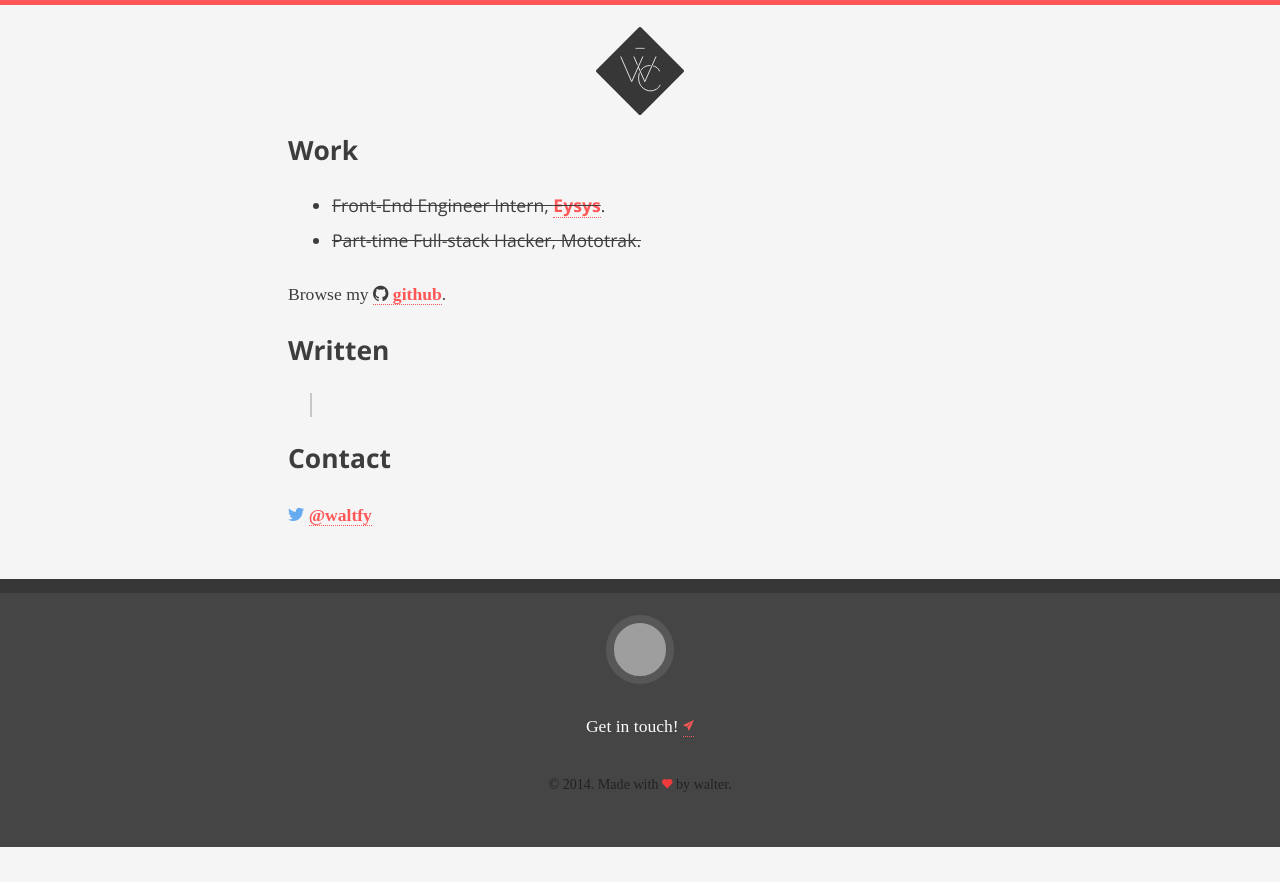
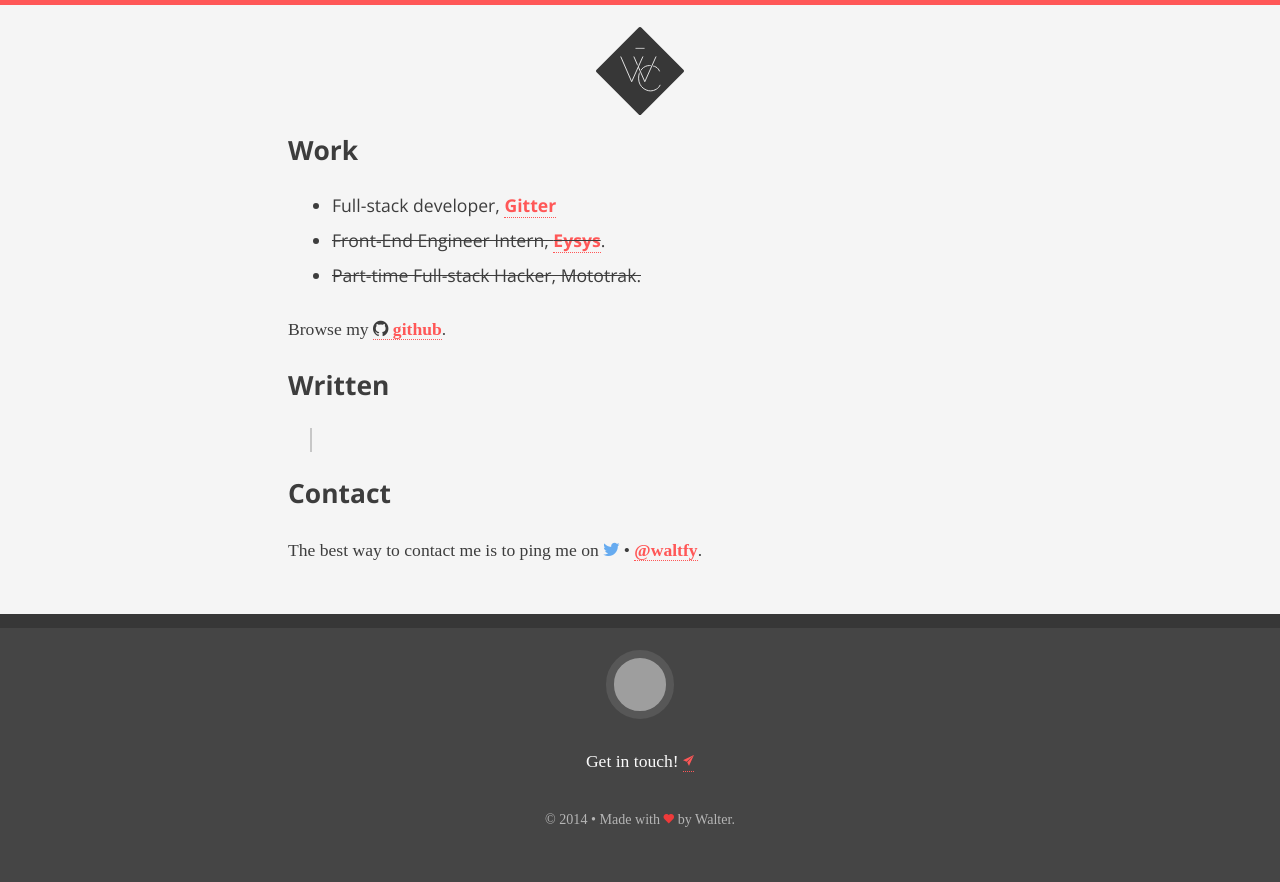
Before and after one commit to waltfy/waltfy.github.io, a Node server app: template views/index.jade in a window 1280 px wide. Before the commit the page ends 847 px from the top, so only its background shows below. Run offline with Node 20, Linux system fonts and the light colour scheme; the template is opened without the code that fills it, so the values that code supplies are empty; style sheets or scripts are compiled from the project's sources; some web fonts are replaced; grey boxes are pictures that could not be loaded.

Commit message:
updating

```diff
--- a/app.js
+++ b/app.js
@@ -3,7 +3,8 @@ var express = require('express'),
     http = require('http'),
     path = require('path'),
     app = express(),
-    poet = require('poet')(app);
+    poet = require('poet')(app),
+    gith = require('gith').create(3001);
 
 /* poet */
 poet
@@ -27,22 +28,38 @@ app.locals.env = app.get('env');
 app.locals.moment = require('moment');
 
 // development only
-if ('development' == app.get('env')) {
-  app.use(express.errorHandler());
+if (app.locals.env === 'development') app.use(express.errorHandler());
+
+/* This function produces a summary of a post's content, alongside a link to the full story. */
+var getSummary = function (post) {
+  var summary = new String(post.content);
+  return summary.substr(0, 300) + '... <a href=\'' + post.url + '\'> more <i class=\'ion-arrow-right-c\'></i>';
 }
 
+/* home */
 app.get('/', function (req, res, nxt) {
   var posts = poet.helpers.getPosts(0, 5),
       latest = posts.shift(),
       summary = getSummary(latest);
 
-  res.render('index', {posts: posts, title: '@waltfy', latest: { post: latest, summary: summary } })
+  res.render('index', {
+    posts: posts,
+    title: '@waltfy',
+    latest: {
+      post: latest,
+      summary: summary
+    }
+  });
 });
 
+/* single post */
 poet.addRoute('/written/:post', function (req, res, nxt) {
   var post = poet.helpers.getPost(req.params.post);
   if (post) {
-    res.render('post', { post: post, title: post.title });
+    res.render('post', {
+      post: post,
+      title: post.title
+    });
   } else {
     res.send(404);
   }
@@ -52,8 +69,14 @@ http.createServer(app).listen(app.get('port'), function(){
   console.log('waltercarvalho.com running on port ' + app.get('port'));
 });
 
-/* This function produces a summary of a post's content, alongside a link to the full story. */
-var getSummary = function (post) {
-  var summary = new String(post.content);
-  return summary.substr(0, 300) + '... <a href=\'' + post.url + '\'> more <i class=\'ion-arrow-right-c\'></i>';
+if (app.locals.env !== 'development') {
+  gith({repo: 'waltervascarvalho/personal'})
+    .on( 'all', function (payload) {
+      var sys = require('sys')
+      var exec = require('child_process').exec;
+      function puts (error, stdout, stderr) {
+        sys.puts(stdout);
+      }
+      exec(". /deploy-develop.sh", puts);
+    });
 }
--- a/package.json
+++ b/package.json
@@ -7,9 +7,10 @@
   },
   "dependencies": {
     "express": "3.3.8",
+    "gith": "^1.0.4",
     "jade": "*",
-    "poet": "*",
-    "moment": "~2.4.0"
+    "moment": "~2.4.0",
+    "poet": "*"
   },
   "devDependencies": {
     "grunt": "~0.4.2",
--- a/src/styl/main.styl
+++ b/src/styl/main.styl
@@ -65,6 +65,8 @@ h1, h2, h3, h4, h5, h6
   display inline-block
 
 p
+  &:first-child
+    margin-top 0
   font-family $cons
   font-weight 400
   line-height 1.6
@@ -147,7 +149,7 @@ footer
   border-top .8em darken($bg, 20%) solid
   color $ink_light
   small
-    color darken($bg, 50%)
+    color lighten($bg, 60%)
 
 /* extras */
 .hide
--- a/src/styl/style.styl
+++ b/src/styl/style.styl
@@ -1,4 +1,4 @@
-/*! waltercarvalho.com - v0.0.1 - 2014-06-05 */
+/*! waltercarvalho.com - v0.0.1 - 2014-07-01 */
 @import "../fonts/ionicons/css/ionicons.css"
 
 /* simplest css reset */
@@ -66,6 +66,8 @@ h1, h2, h3, h4, h5, h6
   display inline-block
 
 p
+  &:first-child
+    margin-top 0
   font-family $cons
   font-weight 400
   line-height 1.6
@@ -148,7 +150,7 @@ footer
   border-top .8em darken($bg, 20%) solid
   color $ink_light
   small
-    color darken($bg, 50%)
+    color lighten($bg, 60%)
 
 /* extras */
 .hide
--- a/views/index.jade
+++ b/views/index.jade
@@ -4,8 +4,8 @@ block content
   h2#work Work
   p
     ul
-      //- li Junior Developer at
-      //-     a(href='http://gitter.im') Gitter
+      li Full-stack developer,
+        a(href='http://gitter.im') Gitter
       li
         strike
           | Front-End Engineer Intern,
@@ -33,7 +33,9 @@ block content
           a(href=post.url) #{post.title}
         small.date  #{moment(moment(post.date).format('DDMMYYYY'), "DDMMYYYY").fromNow()}
   h2#contact Contact
-  p
+  p The best way to contact me is to ping me on
     i.ion-social-twitter &nbsp;
+    | &bull;
     a(href='http://www.twitter.com/waltfy', target='_blank')
       @waltfy
+    |.
--- a/views/layout.jade
+++ b/views/layout.jade
@@ -22,9 +22,9 @@ html
         i.ion-ios7-paperplane
     p
       small
-        | &copy; 2014. Made with
+        | &copy; 2014 &bull; Made with
         i.ion-ios7-heart &nbsp;
-        | by walter.
+        | by Walter.
 
   if (env == 'development')
     script(src='http://localhost:35729/livereload.js')
```
Also changed, not shown: _posts/6-reasons-to-use-react.md (renamed from _posts/5-reasons-to-use-react.md, +3 -2 lines), _posts/news-aggregation-with-clustter.md (deleted, +0 -7 lines), 1 other file.
